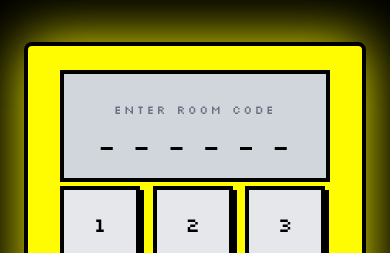
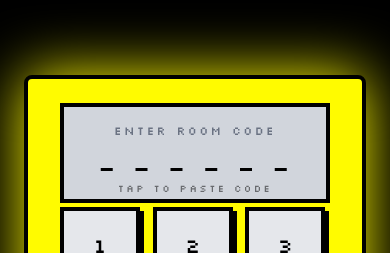
Before and after one commit to yep-yogesh/Guessync, a React (Vite) app in the folder client/: page /join-room in a window 390 px wide. Shown: the part 144-397 px from the top of the page. Built offline with nearby package versions, Linux system fonts and the light colour scheme; no server answers.

Commit message:
Added Interactive paste functionality - UX (#170)

```diff
--- a/client/src/pages/JoinRoom.jsx
+++ b/client/src/pages/JoinRoom.jsx
@@ -10,6 +10,87 @@ export default function JoinRoom() {
   const [activeButton, setActiveButton] = useState(null);
   const navigate = useNavigate();
   const buttonRefs = useRef({});
+
+  // Tooltip + paste support
+  const [showPasteTip, setShowPasteTip] = useState(false);
+  const [pasteTip, setPasteTip] = useState({ text: "Click to paste code", type: "info" });
+  const [mousePos, setMousePos] = useState({ x: 0, y: 0 });
+  const tipTimeoutRef = useRef(null);
+
+  // New: paste animation support
+  const pasteTimersRef = useRef([]);
+  const [pasteAnimating, setPasteAnimating] = useState(false);
+  const clearPasteTimers = () => {
+    pasteTimersRef.current.forEach((t) => clearTimeout(t));
+    pasteTimersRef.current = [];
+  };
+
+  const clearTipTimeout = () => {
+    if (tipTimeoutRef.current) clearTimeout(tipTimeoutRef.current);
+    tipTimeoutRef.current = null;
+  };
+  const showTip = (text, type = "info", persistMs = 0) => {
+    clearTipTimeout();
+    setPasteTip({ text, type });
+    setShowPasteTip(true);
+    if (persistMs > 0) {
+      tipTimeoutRef.current = setTimeout(() => {
+        setPasteTip({ text: "Click to paste code", type: "info" });
+        setShowPasteTip(false);
+      }, persistMs);
+    }
+  };
+
+  // Animate filling digits one-by-one
+  const animatePaste = (target) => {
+    clearPasteTimers();
+    setPasteAnimating(true);
+    setCode("");
+    setError("");
+    showTip("Code pasted", "info", 900);
+
+    target.split("").forEach((ch, idx) => {
+      const t = setTimeout(() => {
+        setCode((prev) => (prev + ch).slice(0, 6));
+        if (idx === target.length - 1) {
+          const endT = setTimeout(() => setPasteAnimating(false), 150);
+          pasteTimersRef.current.push(endT);
+        }
+      }, idx * 100); // 100ms per digit
+      pasteTimersRef.current.push(t);
+    });
+  };
+
+  const tryExtractAndAnimate = (txt) => {
+    const match = (txt || "").match(/\d{6}/);
+    if (match) {
+      animatePaste(match[0]);
+    } else {
+      showTip("Paste 6-digit code", "error", 1400);
+    }
+  };
+
+  const handleDisplayClick = async () => {
+    try {
+      const txt = await navigator.clipboard.readText();
+      tryExtractAndAnimate(txt);
+    } catch {
+      showTip("Allow clipboard permission", "error", 1600);
+    }
+  };
+
+  // Handle Ctrl/Cmd+V directly over the display
+  const handleDisplayPaste = (e) => {
+    e.preventDefault();
+    const txt = e.clipboardData?.getData("text") || "";
+    tryExtractAndAnimate(txt);
+  };
+
+  const handleDisplayMouseEnter = () => showTip("Click to paste code", "info", 0);
+  const handleDisplayMouseLeave = () => {
+    if (pasteTip.type !== "error") setShowPasteTip(false);
+  };
+  const handleDisplayMouseMove = (e) => setMousePos({ x: e.clientX, y: e.clientY });
 
   const handleDigit = (digit) => {
     if (code.length < 6) {
@@ -119,6 +200,13 @@ export default function JoinRoom() {
     return () => window.removeEventListener("keydown", handleKeyDown);
   }, [code]);
 
+  useEffect(() => {
+    return () => {
+      clearTipTimeout();
+      clearPasteTimers();
+    };
+  }, []);
+
   const getButtonActiveClass = (buttonValue) => {
     return activeButton === buttonValue.toString()
       ? "translate-x-[3px] translate-y-[3px] shadow-none"
@@ -126,16 +214,51 @@ export default function JoinRoom() {
   };
 
   return (
-  <div className="bg-black min-h-screen text-white">
+    <div className="bg-black min-h-screen text-white flex flex-col">
+      {/* Fixed black backdrop to avoid white gaps on large screens */}
+      <div className="fixed inset-0 -z-10 bg-black" aria-hidden="true" />
+
+      {/* Floating themed tooltip following cursor */}
+      {showPasteTip && (
+        <div
+          className={`fixed z-50 pointer-events-none px-2 py-1 rounded font-silkscreen text-xs border-2 ${
+            pasteTip.type === "error"
+              ? "bg-red-600 text-white border-red-300 shadow-[0_0_10px_#f87171]"
+              : "bg-[#FFFB00] text-black border-black shadow-[0_0_10px_#FFFB00]"
+          }`}
+          style={{ left: mousePos.x + 12, top: mousePos.y - 24 }}
+        >
+          {pasteTip.text}
+        </div>
+      )}
+
       <Navbar />
-    <div className="flex justify-center items-center mt-15 lg:mt-45 sm:mt-20 md:mt-25 min-h-100vh">
+      {/* Centered main area without extra margins; no scroll when content fits */}
+      <main className="flex-1 flex items-center justify-center">
         {/* The join room card */}
-      <div className="bg-[#FFFB00] px-8 py-6 rounded-lg scale-100 lg:scale-130 sm:scale-90 md:scale-120  border-4 border-black shadow-[0_0_60px_#FFFB00]">
-        <div className="relative bg-gray-300 text-black text-2xl px-6 py-6 mb-1 text-center border-4 border-black w-[270px] tracking-widest font-silkscreen min-h-[75px]">
-          <div className="mt-6 mb-6 absolute top-1 left-1/2 transform -translate-x-1/2 text-xs text-gray-500 whitespace-nowrap">
+        <div className="bg-[#FFFB00] px-8 py-6 rounded-lg scale-100 lg:scale-130 sm:scale-90 md:scale-120  border-4 border-black shadow-[0_0_60px_#FFFB00] -translate-y-1 md:translate-y-0">
+          <div
+            className={`relative bg-gray-300 text-black text-2xl px-6 py-6 mb-1 text-center border-4 border-black w-[270px] tracking-widest font-silkscreen min-h-[75px] cursor-copy transition-all duration-200 ${
+              pasteAnimating ? "ring-4 ring-[#FFFB00] scale-[1.02]" : ""
+            }`}
+            onClick={handleDisplayClick}
+            onMouseEnter={handleDisplayMouseEnter}
+            onMouseLeave={handleDisplayMouseLeave}
+            onMouseMove={handleDisplayMouseMove}
+            onPaste={handleDisplayPaste}
+            title="Click to paste room code"
+            aria-label="Room code display - click to paste"
+          >
+            <div className="mt-3 sm:mt-6 mb-6 absolute top-1 left-1/2 transform -translate-x-1/2 text-xs text-gray-500 whitespace-nowrap">
               Enter Room Code
             </div>
-          <div className="mt-6">{code.padEnd(6, "_").split("").join(" ")}</div>
+            <div className="mt-3 sm:mt-6">{code.padEnd(6, "_").split("").join(" ")}</div>
+
+            {/* Mobile-only subtle hint inside display */}
+            <div className="absolute inset-x-0 bottom-1 sm:hidden pointer-events-none text-[10px] text-black/50 font-silkscreen">
+              Tap to paste code
+            </div>
+
             {error && (
               <div className="text-red-600 text-[8px] text-center mt-3">{error}</div>
             )}
@@ -149,7 +272,7 @@ return (
                 onClick={() => handleDigit(digit.toString())}
                 className={`bg-gray-200 text-black text-xl font-silkscreen py-5 px-0 border-4 border-black shadow-[4px_4px_0_#000] hover:bg-gray-300 transition-all duration-150 ${getButtonActiveClass(
                   digit
-              )} w-[80px]`}
+                )} w-[80px] cursor-pointer`}
               >
                 {digit}
               </button>
@@ -160,7 +283,7 @@ return (
               onClick={() => handleDigit("0")}
               className={`bg-gray-200 text-black text-xl py-5 px-0 border-4 border-black font-silkscreen shadow-[4px_4px_0_#000] hover:bg-gray-300 transition-all duration-150 ${getButtonActiveClass(
                 "0"
-            )} w-[80px]`}
+              )} w-[80px] cursor-pointer`}
             >
               0
             </button>
@@ -168,9 +291,9 @@ return (
             <button
               ref={(el) => (buttonRefs.current["join"] = el)}
               onClick={handleJoin}
-            className={`w-[177px] col-span-2 bg-black text-white text-lg py-0 font-silkscreen border-4 border-black shadow-[4px_4px_0_#000] hover:bg-gray-200 hover:cursor-pointer hover:text-black transition-all duration-150 ${getButtonActiveClass(
+              className={`w-[177px] col-span-2 bg-black text-white text-lg py-0 font-silkscreen border-4 border-black shadow-[4px_4px_0_#000] hover:bg-gray-200 hover:text-black transition-all duration-150 ${getButtonActiveClass(
                 "join"
-            )}`}
+              )} cursor-pointer`}
             >
               JOIN 🏠
             </button>
@@ -187,8 +310,7 @@ return (
             </span>
           </p>
         </div>
-    </div>
+      </main>
     </div>
   );
-
 }
```
Lines whose indentation alone changed are shown as unchanged.
